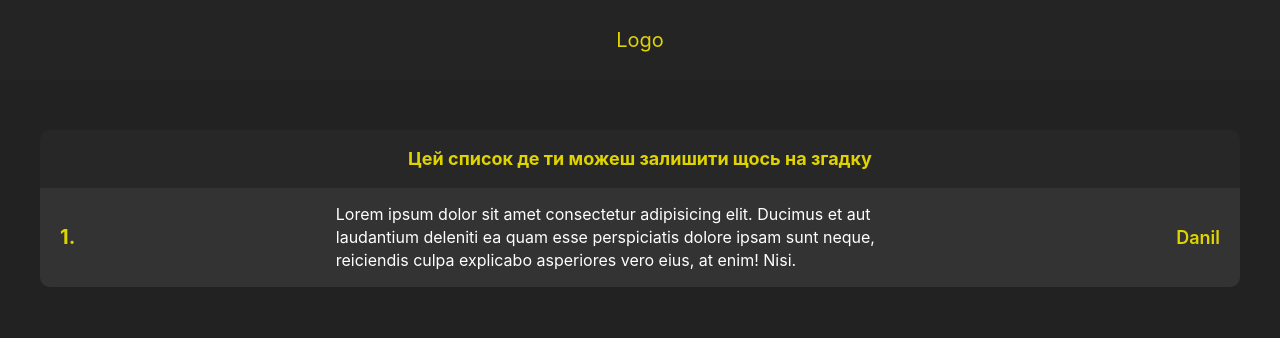
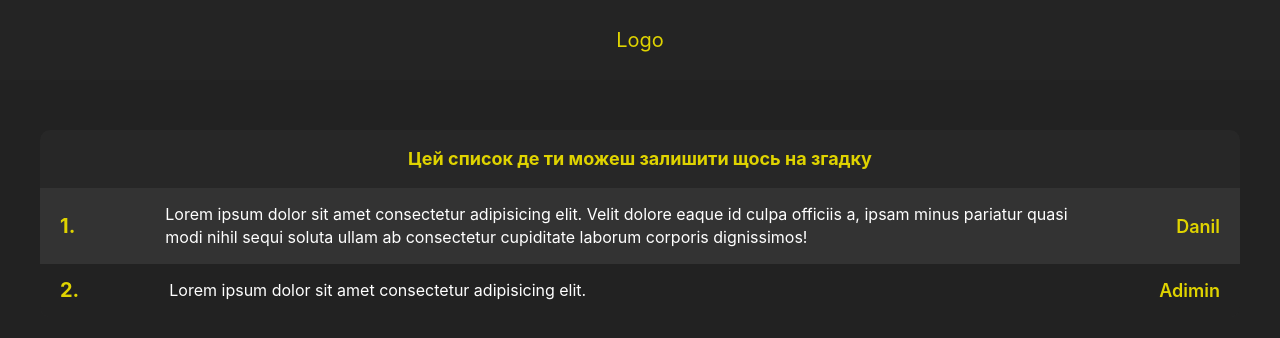
Before and after one commit to labCap/bulb-of-time, a React (Create React App) app: page / in a window 1280 px wide. Shown: the top 338 px of the page. Built offline with nearby package versions, Linux system fonts and the light colour scheme.

Commit message:
added logik to raiting-list

```diff
--- a/src/components/rating-row/rating-row.jsx
+++ b/src/components/rating-row/rating-row.jsx
@@ -2,17 +2,14 @@ import React from "react";
 
 import "./rating-row.scss";
 
-export const RatingRow = () => {
+export const RatingRow = ({ num, mess, name }) => {
+	// console.log(list);
+
 	return (
 		<tr className="rating-row">
-			<td className="rating-row__num">1</td>
-			<td className="rating-row__mess">
-				Lorem ipsum dolor sit amet consectetur adipisicing elit. Ducimus
-				et aut laudantium deleniti ea quam esse perspiciatis dolore
-				ipsam sunt neque, reiciendis culpa explicabo asperiores vero
-				eius, at enim! Nisi.
-			</td>
-			<td className="rating-row__name">Danil</td>
+			<td className="rating-row__num">{num}</td>
+			<td className="rating-row__mess">{mess}</td>
+			<td className="rating-row__name">{name}</td>
 		</tr>
 	);
 };
--- a/src/components/rating-row/rating-row.scss
+++ b/src/components/rating-row/rating-row.scss
@@ -23,10 +23,13 @@
 	}
 
 	&__mess {
-		flex: 0 1 50%;
+		flex: 0 1 100%;
+		padding: 0 90px;
+		// max-width: 550px;
 	}
 
 	&__name {
+		// flex: 0 1 5%;
 		color: #dfd300;
 		font-size: 18px;
 		font-weight: 600;
--- a/src/components/rating/rating.jsx
+++ b/src/components/rating/rating.jsx
@@ -2,6 +2,22 @@ import React from "react";
 import { RatingRow } from "../../components/rating-row";
 
 import "./rating.scss";
+import "../rating-row/rating-row.scss";
+
+const LIST = [
+	{
+		id: 1,
+		mess: "Lorem ipsum dolor sit amet consectetur adipisicing elit. Velit dolore eaque id culpa officiis a, ipsam minus pariatur quasi modi nihil sequi soluta ullam ab consectetur cupiditate laborum corporis dignissimos!",
+		name: "Danil",
+	},
+	{
+		id: 2,
+		mess: "Lorem ipsum dolor sit amet consectetur adipisicing elit.",
+		name: "Adimin",
+	},
+
+	// 1, 2, 3,
+];
 
 export const Rating = () => {
 	return (
@@ -13,7 +29,13 @@ export const Rating = () => {
 					</div>
 					<div className="rating__body">
 						<table className="rating__table">
-							<RatingRow />
+							{LIST.map((list) => (
+								<RatingRow
+									num={list.id}
+									mess={list.mess}
+									name={list.name}
+								/>
+							))}
 						</table>
 					</div>
 				</div>
```
